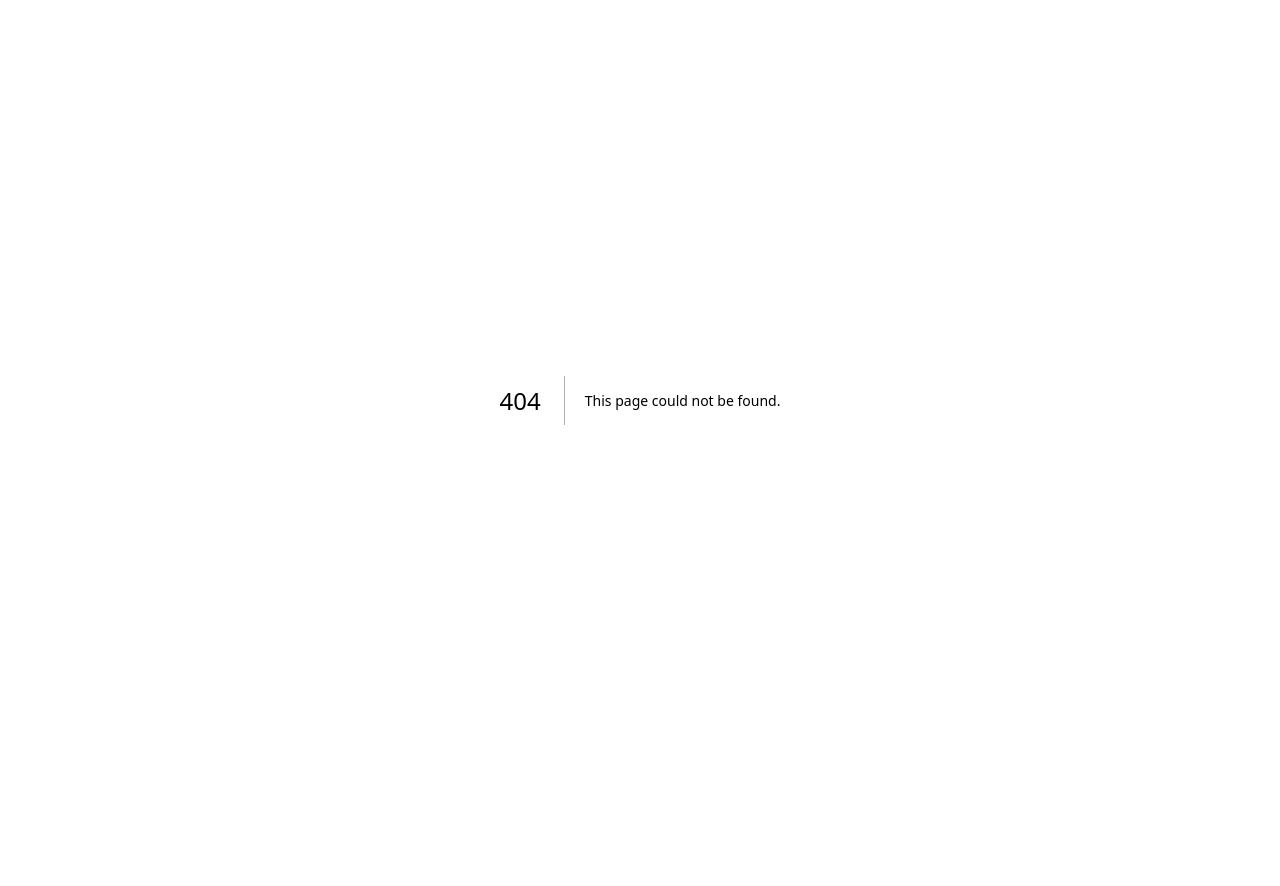
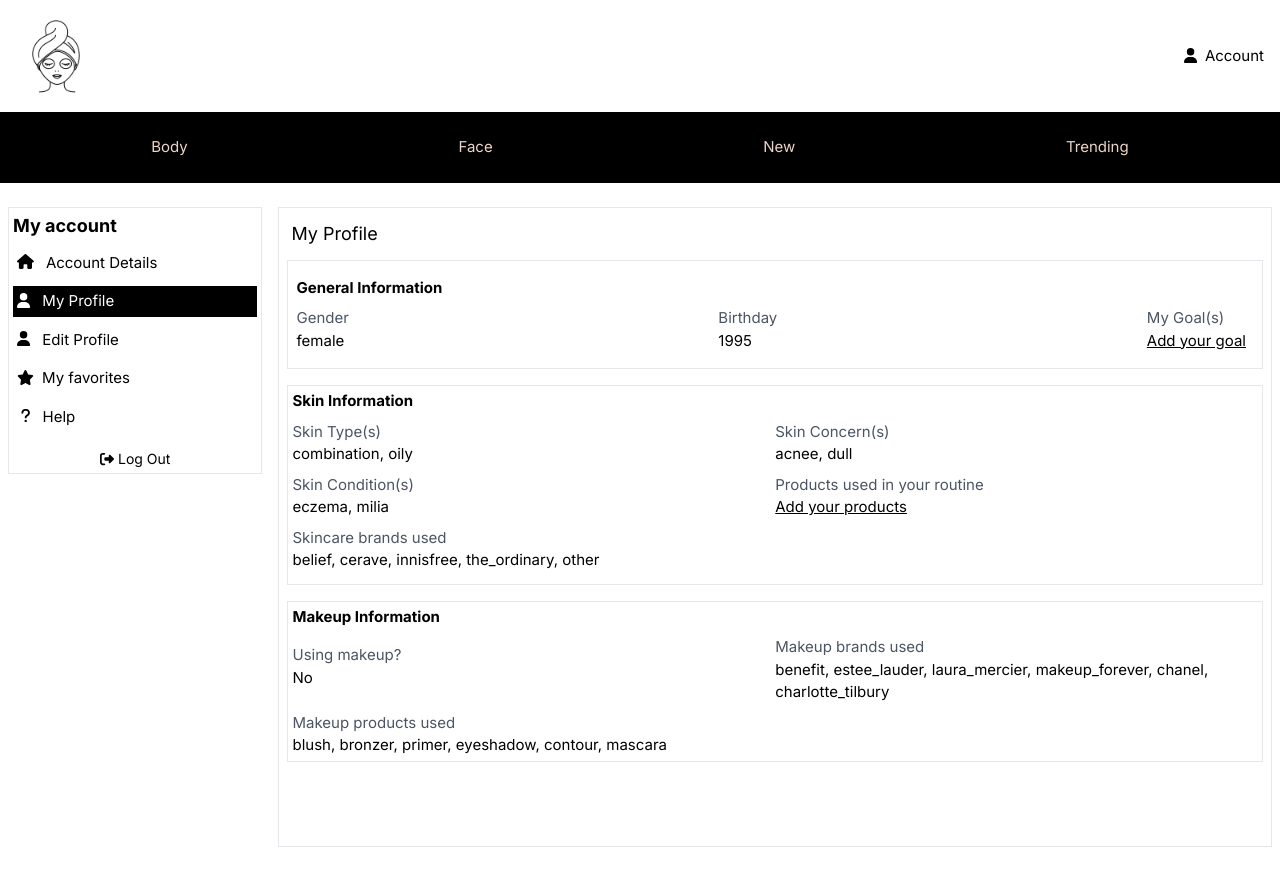
Before and after one commit to damdiana/beauty-app, a Next.js app: page /profile in a window 1280 px wide. Before the commit this address had no page. Shown: the top 886 px of the page. Before the commit the page ends 800 px from the top, so only its background shows below. Built offline with nearby package versions, Linux system fonts and the light colour scheme.

Commit message:
Create UserProfile View (#73)

```diff
--- a/next.config.js
+++ b/next.config.js
@@ -3,15 +3,6 @@
   env: {
     VERCEL_URL: process.env.VERCEL_URL,
   },
-  async redirects() {
-    return [
-      {
-        source: "/profile",
-        destination: "/profile/settings",
-        permanent: true,
-      },
-    ];
-  },
 };
 
 module.exports = nextConfig;
--- a/src/app/profile/myprofile/page.tsx
+++ b/src/app/profile/editprofile/page.tsx
@@ -3,11 +3,11 @@
 import { Metadata } from "next";
 
 export const metadata: Metadata = {
-  title: "My Profile",
-  description: "My Profile",
+  title: "Edit Profile",
+  description: "Edit Profile",
 };
 
-const MyProfile = () => {
+const EditProfile = () => {
   return (
     <div className="w-full h-full flex">
       <div className="m-2 p-1 border w-full flex flex-col h-3/4 relative">
@@ -18,4 +18,4 @@
   );
 };
 
-export default MyProfile;
+export default EditProfile;
--- a/src/app/profile/layout.tsx
+++ b/src/app/profile/layout.tsx
@@ -45,7 +45,7 @@
       />
       <main className="h-screen">
         <div className="flex mt-4 w-full h-full">
-          <div className="flex flex-col m-2 p-1 border gap-2 w-4/12 h-2/6">
+          <div className="flex flex-col m-2 p-1 border gap-2 w-3/12 h-min">
             <h1 className="text-lg font-bold">My account</h1>
             <Link
               href="/profile/settings"
@@ -57,12 +57,20 @@
               Account Details
             </Link>
             <Link
-              href="/profile/myprofile"
+              href="/profile"
               className={`p-1 ${
-                currentRoute === "/profile/myprofile" ? activeClasses : ""
+                currentRoute === "/profile" ? activeClasses : ""
               }`}
             >
               <FontAwesomeIcon icon={faUser} className="pr-2" /> My Profile
+            </Link>
+            <Link
+              href="/profile/editprofile"
+              className={`p-1 ${
+                currentRoute === "/profile/editprofile" ? activeClasses : ""
+              }`}
+            >
+              <FontAwesomeIcon icon={faUser} className="pr-2" /> Edit Profile
             </Link>
             <Link
               href="/profile/favorites"
--- /dev/null
+++ b/src/app/profile/page.tsx
@@ -0,0 +1,62 @@
+import { ProfileView } from "@/components/ProfileView";
+import { Metadata } from "next";
+
+export const metadata: Metadata = {
+  title: "Profile",
+  description: "Profile",
+};
+
+const ProfilePage = () => {
+  return (
+    <div className="w-full h-full flex">
+      <div className="m-2 p-1 border w-full flex flex-col h-4/5 ">
+        <h2 className="text-lg m-2"> My Profile </h2>
+        <ProfileView
+          userProfile={{
+            step0: {
+              gender: "female",
+              birthDate: 1995,
+              goals: [],
+            },
+            step1: {
+              skinTypes: ["combination", "oily"],
+              skinConcerns: ["acnee", "dull"],
+              skinConditions: ["eczema", "milia"],
+              routineProducts: [],
+            },
+            step2: {
+              makeup: false,
+              productsUsed: [
+                "blush",
+                "bronzer",
+                "primer",
+                "eyeshadow",
+                "contour",
+                "mascara",
+              ],
+            },
+            step3: {
+              skincareBrands: [
+                "belief",
+                "cerave",
+                "innisfree",
+                "the_ordinary",
+                "other",
+              ],
+              makeupBrands: [
+                "benefit",
+                "estee_lauder",
+                "laura_mercier",
+                "makeup_forever",
+                "chanel",
+                "charlotte_tilbury",
+              ],
+            },
+          }}
+        />
+      </div>
+    </div>
+  );
+};
+
+export default ProfilePage;
--- /dev/null
+++ b/src/components/ProfileView.tsx
@@ -0,0 +1,216 @@
+import React from "react";
+import { ProfileFormStep0Prop } from "./ProfileForm/components/ProfileFormStep0";
+import { ProfileFormStep1Prop } from "./ProfileForm/components/ProfileFormStep1";
+import { ProfileFormStep2Prop } from "./ProfileForm/components/ProfileFormStep2";
+import { ProfileFormStep3Prop } from "./ProfileForm/components/ProfileFormStep3";
+import Link from "next/link";
+
+const ProfileView = ({
+  userProfile,
+}: {
+  userProfile: {
+    step0: ProfileFormStep0Prop;
+    step1: ProfileFormStep1Prop;
+    step2: ProfileFormStep2Prop;
+    step3: ProfileFormStep3Prop;
+  };
+}) => {
+  return (
+    <div>
+      <div className="border m-1 px-2 py-4 mb-4">
+        <p className="font-bold mb-2"> General Information</p>
+        <div className="flex justify-between">
+          <div className="flex flex-col ">
+            <p className="text-gray-600"> Gender </p>
+            <span> {userProfile.step0.gender} </span>
+          </div>
+          <div className="flex flex-col ">
+            <p className="text-gray-600"> Birthday </p>
+            <span> {userProfile.step0.birthDate}</span>
+          </div>
+          <div className="flex flex-col mr-2 ">
+            <p className="text-gray-600"> My Goal(s) </p>
+            {userProfile.step0.goals.length === 0 ? (
+              <Link
+                href="/profile/editprofile"
+                color="black"
+                className="rounded-2xl w-full underline"
+              >
+                Add your goal
+              </Link>
+            ) : (
+              userProfile.step0.goals.map((goal, index) => (
+                <React.Fragment key={goal}>
+                  {index > 0 && ","}
+                  <span> {goal}</span>
+                </React.Fragment>
+              ))
+            )}
+          </div>
+        </div>
+      </div>
+
+      <div className="border m-1 p-1 mb-4">
+        <p className="font-bold mb-2"> Skin Information </p>
+        <div className="grid grid-cols-2">
+          <div className="flex flex-col mb-2">
+            <p className="text-gray-600"> Skin Type(s) </p>
+            <div>
+              {userProfile.step1.skinTypes.length === 0 ? (
+                <Link
+                  href="/profile/editprofile"
+                  color="black"
+                  className="rounded-2xl w-full underline"
+                >
+                  Add your skin type
+                </Link>
+              ) : (
+                userProfile.step1.skinTypes.map((skintype, index) => (
+                  <React.Fragment key={skintype}>
+                    {index > 0 && ","}
+                    <span> {skintype}</span>
+                  </React.Fragment>
+                ))
+              )}
+            </div>
+          </div>
+          <div className="flex flex-col mb-2">
+            <p className="text-gray-600"> Skin Concern(s) </p>
+            <div>
+              {userProfile.step1.skinConcerns.length === 0 ? (
+                <Link
+                  href="/profile/editprofile"
+                  color="black"
+                  className="rounded-2xl w-full underline"
+                >
+                  Add your skin concern(s)
+                </Link>
+              ) : (
+                userProfile.step1.skinConcerns.map((concern, index) => (
+                  <React.Fragment key={concern}>
+                    {index > 0 && ","}
+                    <span> {concern}</span>
+                  </React.Fragment>
+                ))
+              )}
+            </div>
+          </div>
+          <div className="flex flex-col mb-2">
+            <p className="text-gray-600"> Skin Condition(s) </p>
+            <div>
+              {userProfile.step1.skinConditions.length === 0 ? (
+                <Link
+                  href="/profile/editprofile"
+                  color="black"
+                  className="rounded-2xl w-full underline"
+                >
+                  Add your skin condition(s)
+                </Link>
+              ) : (
+                userProfile.step1.skinConditions.map((condition, index) => (
+                  <React.Fragment key={condition}>
+                    {index > 0 && ","}
+                    <span> {condition}</span>
+                  </React.Fragment>
+                ))
+              )}
+            </div>
+          </div>
+          <div className="flex flex-col mb-2">
+            <p className="text-gray-600 "> Products used in your routine </p>
+            <div>
+              {userProfile.step1.routineProducts.length === 0 ? (
+                <Link
+                  href="/profile/editprofile"
+                  color="black"
+                  className="rounded-2xl w-full underline"
+                >
+                  Add your products
+                </Link>
+              ) : (
+                userProfile.step1.routineProducts.map((product, index) => (
+                  <React.Fragment key={product}>
+                    {index > 0 && ","}
+                    <span> {product}</span>
+                  </React.Fragment>
+                ))
+              )}
+            </div>
+          </div>
+          <div className="flex flex-col mb-2">
+            <p className="text-gray-600"> Skincare brands used </p>
+            <div>
+              {userProfile.step3.skincareBrands.length === 0 ? (
+                <Link
+                  href="/profile/editprofile"
+                  color="black"
+                  className="rounded-2xl w-full underline"
+                >
+                  Add skincare brands
+                </Link>
+              ) : (
+                userProfile.step3.skincareBrands.map((brand, index) => (
+                  <React.Fragment key={brand}>
+                    {index > 0 && ","}
+                    <span> {brand}</span>
+                  </React.Fragment>
+                ))
+              )}
+            </div>
+          </div>
+        </div>
+      </div>
+      <div className="border m-1 p-1">
+        <p className="font-bold mb-2"> Makeup Information </p>
+        <div className="grid grid-cols-2">
+          <div className="flex flex-col mt-2">
+            <p className="text-gray-600"> Using makeup? </p>
+            <span> {userProfile.step2.makeup === true ? "Yes" : "No"} </span>
+          </div>
+          <div className="flex flex-col mb-2">
+            <p className="text-gray-600 "> Makeup brands used </p>
+            <div>
+              {userProfile.step3.makeupBrands.length === 0 ? (
+                <Link
+                  href="/profile/editprofile"
+                  color="black"
+                  className="rounded-2xl w-full underline"
+                >
+                  Add makeup brands
+                </Link>
+              ) : (
+                userProfile.step3.makeupBrands.map((makeupbrand, index) => (
+                  <React.Fragment key={makeupbrand}>
+                    {index > 0 && ","}
+                    <span> {makeupbrand}</span>
+                  </React.Fragment>
+                ))
+              )}
+            </div>
+          </div>
+          <div>
+            <p className="text-gray-600 "> Makeup products used </p>
+            {userProfile.step2.productsUsed.length === 0 ? (
+              <Link
+                href="/profile/editprofile"
+                color="black"
+                className="rounded-2xl w-full underline"
+              >
+                Add your products
+              </Link>
+            ) : (
+              userProfile.step2.productsUsed.map((product, index) => (
+                <React.Fragment key={product}>
+                  {index > 0 && ","}
+                  <span> {product}</span>
+                </React.Fragment>
+              ))
+            )}
+          </div>
+        </div>
+      </div>
+    </div>
+  );
+};
+
+export { ProfileView };
```
